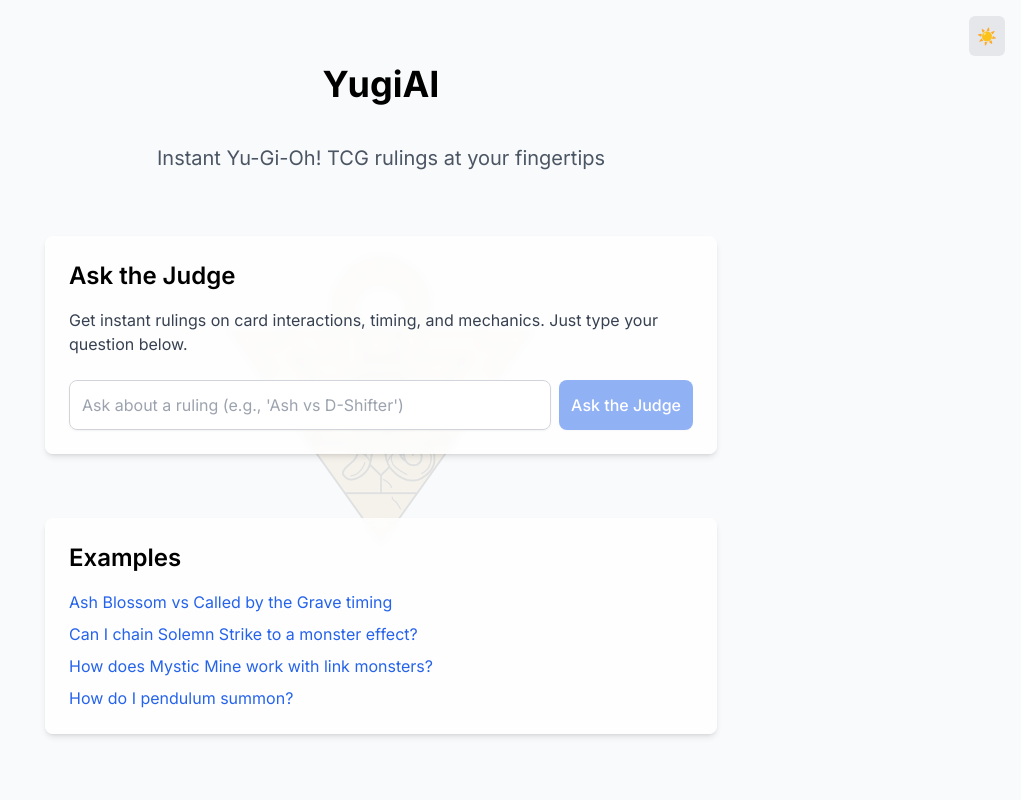
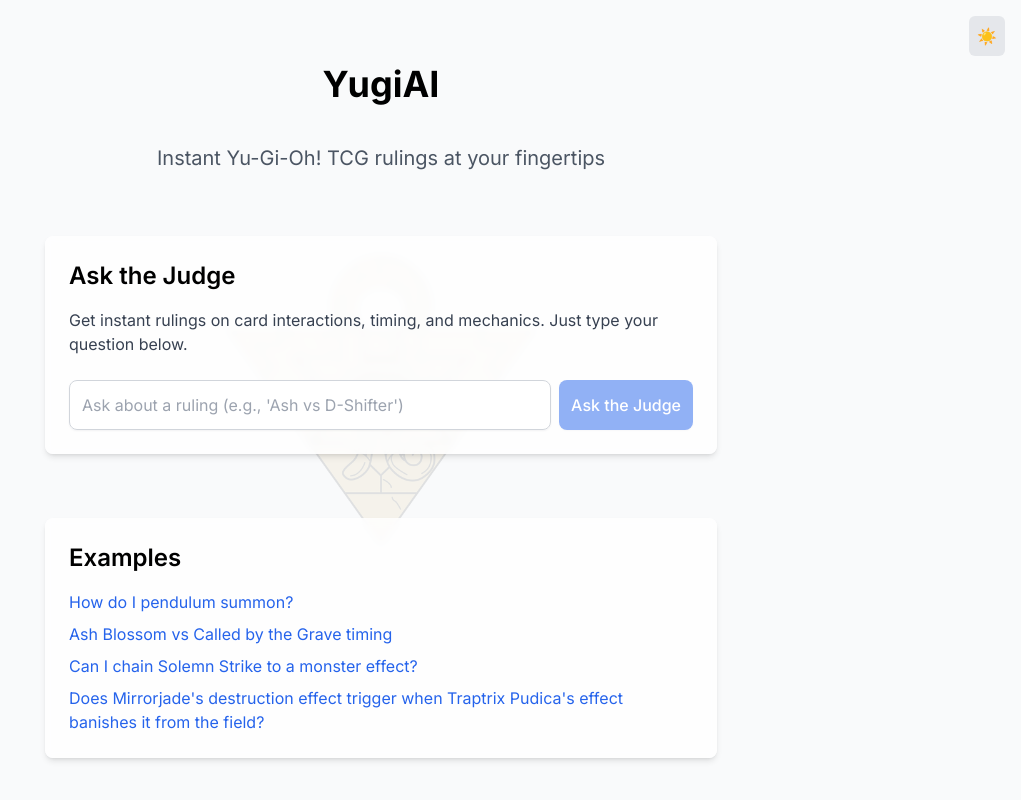
Before and after one commit to bavrumov/Yugi-AI, a Next.js app: page / in a window 1280 px wide. Shown: the top 800 px of the page, without its empty margins (259-1280 px from the left). Built offline with nearby package versions, Linux system fonts and the light colour scheme.

Commit message:
Prevent duplicate response, render response without 'undefined', add comments, remove unused imports

```diff
--- a/next.config.js
+++ b/next.config.js
@@ -1,6 +1,6 @@
 /** @type {import('next').NextConfig} */
 const nextConfig = {
-    reactStrictMode: true,
+    reactStrictMode: false, // Prevents double rendedring of components during development, saves duplicate API call to LLM
     images: {
       domains: [],
     },
--- a/src/app/api/judge/route.ts
+++ b/src/app/api/judge/route.ts
@@ -1,5 +1,5 @@
 import { NextRequest, NextResponse } from 'next/server';
-import { getDummyJudgeRuling, getJudgeRuling } from '@/lib/ai';
+import { getJudgeRuling } from '@/lib/ai';
 
 export async function POST(request: NextRequest) {
   try {
--- a/src/app/judge/page.tsx
+++ b/src/app/judge/page.tsx
@@ -52,10 +52,11 @@
   };
 
   useEffect(() => {
-    if (queryParam) {
-      fetchRuling(queryParam);
-    }
-  }, []);
+    if (!queryParam || isLoading) return; // Prevent duplicate calls when already loading
+    setQuery(queryParam);
+    fetchRuling(queryParam);
+    // eslint-disable-next-line react-hooks/exhaustive-deps
+  }, [queryParam]);
 
   return (
     <>
--- a/src/app/page.tsx
+++ b/src/app/page.tsx
@@ -4,7 +4,6 @@
 import Link from 'next/link';
 import { APP_NAME } from '@/lib/constants';
 import QueryForm from '@/components/QueryForm';
-import AnimatedResponse from '@/components/AnimatedResponse';
 
 export default function Home() {
   const [query, setQuery] = useState('');
@@ -47,6 +46,11 @@
           <h2 className="text-2xl font-semibold mb-4">Examples</h2>
           <ul className="space-y-2 text-blue-600 dark:text-blue-400">
             <li>
+              <Link href="/judge?q=How do I pendulum summon?">
+                How do I pendulum summon?
+              </Link>
+            </li>
+            <li>
               <Link href="/judge?q=Ash Blossom vs Called by the Grave timing">
                 Ash Blossom vs Called by the Grave timing
               </Link>
@@ -57,13 +61,8 @@
               </Link>
             </li>
             <li>
-              <Link href="/judge?q=How does Mystic Mine work with link monsters?">
-                How does Mystic Mine work with link monsters?
-              </Link>
-            </li>
-            <li>
-              <Link href="/judge?q=How do I pendulum summon?">
-                How do I pendulum summon?
+              <Link href="/judge?q=Does Mirrorjade's destruction effect trigger when Traptrix Pudica's effect banishes it from the field?">
+                Does Mirrorjade's destruction effect trigger when Traptrix Pudica's effect banishes it from the field?
               </Link>
             </li>
           </ul>
--- a/src/components/AnimatedResponse.tsx
+++ b/src/components/AnimatedResponse.tsx
@@ -15,14 +15,14 @@
       return;
     }
 
-    setIsTyping(true);
-    setDisplayText('');
-
     const characters = response.split('');
-    let currentIndex = -1; // Start at -1 to ensure the first character is added immediately, 0 skips first char
 
     // Calculate interval based on desired character per second rate
     const interval = 1000 / speed;
+    let currentIndex = 0;
+
+    setIsTyping(true);
+    setDisplayText(characters[currentIndex]); // Start with the first character immediately
 
     const timer = setInterval(() => {
       if (currentIndex < characters.length - 1) { // len - 1 is used so it doesn't print undefined at the end
--- a/src/lib/ai.ts
+++ b/src/lib/ai.ts
@@ -21,7 +21,7 @@
       messages: [{ role: "user", content: query }]
     });
   }
-  // Format for Google Gemini models
+  // Format for Google Gemini models, UNUSED
   else if (modelId.includes("google.gemini")) {
     return JSON.stringify({
       contents: [
@@ -34,7 +34,7 @@
       }
     });
   }
-  // Format for DeepSeek models
+  // Format for DeepSeek models, UNUSED
   else if (modelId.includes("deepseek")) {
     return JSON.stringify({
       messages: [
```
